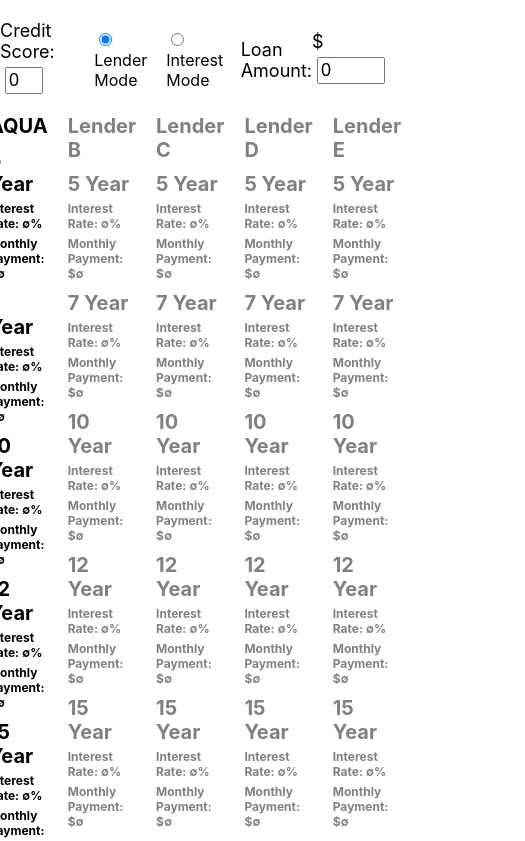
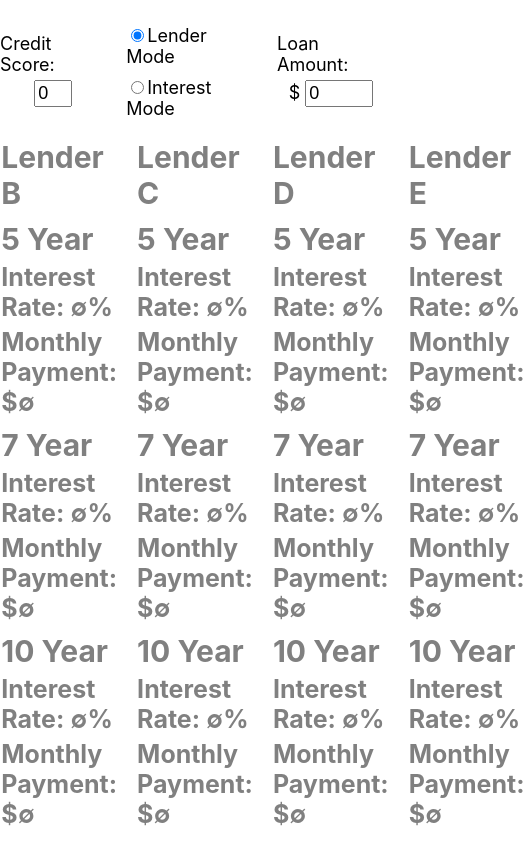
Before and after one commit to MrMicrowaveOven/esti-mate, a React (Create React App) app: page / in a window 390 px wide. Shown: the top 841 px of the page, 525 px wide, since content can reach past the window. Built offline with nearby package versions, Linux system fonts and the light colour scheme.

Commit message:
Fixed spacing and sizing for mobile

```diff
--- a/src/Inputs.css
+++ b/src/Inputs.css
@@ -37,6 +37,13 @@
     color: gray;
 }
 
+.radio {
+    margin-left: 20px;
+    margin-right: 20px;
+    margin-top: 5px;
+    margin-bottom: 5px;
+}
+
 @media (max-width: 700px) {
     .input-text, .dollar-sign-display, .input-field {
         font-size: large;
@@ -50,4 +57,9 @@
     .loan-amount-input-field {
         width: 60px;
     }
+    .input {
+        display: flex;
+        flex-direction: column;
+        align-items: center;
+    }
 }
--- a/src/Inputs.js
+++ b/src/Inputs.js
@@ -55,7 +55,7 @@
         <div className="inputs">
             {mode === "lender"
                 ?
-                    <div>
+                    <div className="input">
                         <a className={"credit-score input-text"}>Credit Score:</a>
                         <input
                             className={`credit-score-input-field input-field ${creditScoreFieldInvalid && "invalid"}`}
@@ -67,7 +67,7 @@
                         />
                     </div>
                 :
-                    <div>
+                    <div className="input">
                         <a className={"interest-rate input-text"}>Interest Rate:</a>
                         <input
                             className={`interest-rate-input-field input-field ${interestRateFieldInvalid && "invalid"}`}
@@ -79,14 +79,17 @@
                         />
                     </div>
             }
-            <label>
+            <div className="input">
+                <label className='radio'>
                     <input type="radio" checked={mode === "lender"} onChange={() => onModeChange("lender")}/>
-                Lender Mode
+                    <a className='input-text'>Lender Mode</a>
                 </label>
-            <label>
+                <label className='radio'>
                     <input type="radio" checked={mode === "interest"} onChange={() => onModeChange("interest")}/>
-                Interest Mode
+                    <a className='input-text'>Interest Mode</a>
                 </label>
+            </div>
+            <div className="input">
                 <a className={"loan-amount input-text"}>Loan Amount:</a>
                 <div>
                     <a className="dollar-sign-display">$</a>
@@ -100,6 +103,7 @@
                     />
                 </div>
             </div>
+        </div>
     )
 }
 
--- a/src/InterestDisplay.css
+++ b/src/InterestDisplay.css
@@ -10,3 +10,15 @@
 .center {
     text-align: center;
 }
+
+h1 {
+    font-size: 30px !important;
+}
+
+h3 {
+    font-size: 25px !important;
+}
+
+.year-group {
+    margin: 20px;
+}
--- a/src/InterestDisplay.js
+++ b/src/InterestDisplay.js
@@ -5,9 +5,9 @@
 const InterestDisplay = ({monthlyPayments}) =>
     <div className="interest-display">
         {YEARS.map((numYears, index) =>
-            <div>
+            <div className="year-group">
                 <h1>
-                    {numYears} Year
+                    {numYears} Year:
                 </h1>
                 {monthlyPayments[index]
                     ?
```
Lines whose indentation alone changed are shown as unchanged.
